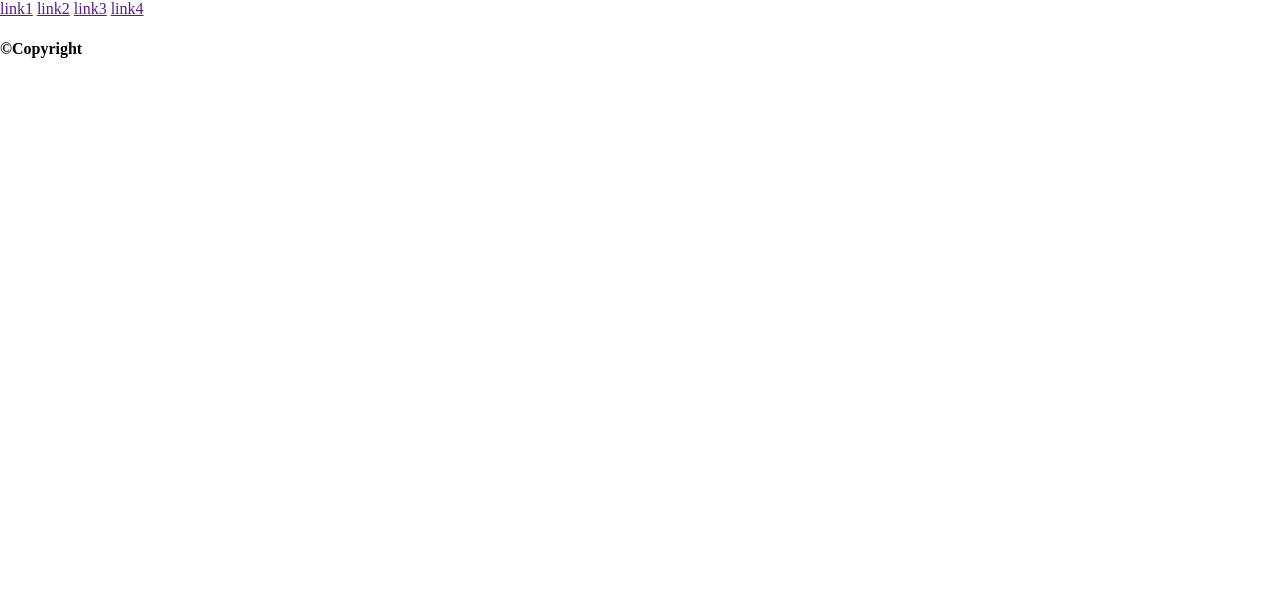
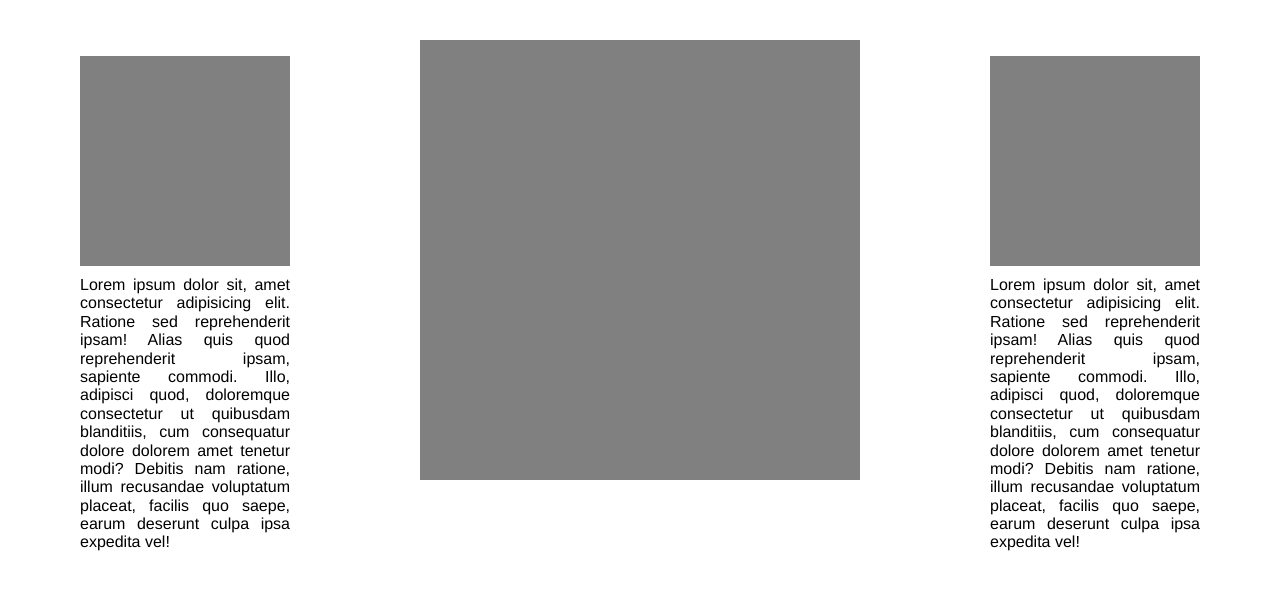
Before and after one commit to Singthestone/Carlos-martes, a plain HTML site: page index.html in a window 1280 px wide. Drawn offline with Linux system fonts and the light colour scheme.

Commit message:
Mi ejercicio

```diff
--- a/css/index.css
+++ b/css/index.css
@@ -1,3 +1,28 @@
-/* *********************************** */
-/* *** Estilos SOLO para index.html *** */
-/* *********************************** */
+nav {
+    display: flex;
+    justify-content: space-between;
+    align-items: flex-start;
+}
+
+.sq1,
+.sq2,
+.sq3 {
+    background: grey;
+}
+
+.sq1,
+.sq3 {
+    width: 210px;
+    height: 210px;
+}
+
+.sq2 {
+    width: 440px;
+    height: 440px;
+}
+
+figcaption {
+    margin-top: 10px;
+    width: 210px;
+    text-align: justify;
+}
--- a/css/style.css
+++ b/css/style.css
@@ -1,16 +1,20 @@
-/* *********************************** */
-/* *** ESTILOS GENERALES *** */
 /* *********************************** */
 
+
+/* *** ESTILOS GENERALES *** */
+
+
+/* *********************************** */
+
+
 /* Tipografía */
+
 @font-face {
     font-family: "";
-    src: url("") format("woof2"),
-         url("") format("woof");
+    src: url("") format("woof2"), url("") format("woof");
 }
 
-/* ******************************** */
-
-/* Colores */
-
-/* ******************************** */
+html {
+    padding: 40px;
+    font-family: Helvetica, sans-serif;
+}
--- a/index.html
+++ b/index.html
@@ -1,9 +1,10 @@
 <!DOCTYPE html>
 <html lang="es">
+
 <head>
     <meta charset="utf-8" />
     <!-- SEO = Básico -->
-    <title></title>
+    <title>Carlos-martes</title>
     <meta name="description" content="" />
     <meta name="viewport" content="width=device-width, initial-scale=1" />
 
@@ -26,16 +27,27 @@
     <!-- Se cambia el tema de algunos navegadores -->
     <meta name="theme-color" content="#fafafa" />
 </head>
+
 <body>
     <!-- *** ESTRUCTURA SEMÁNTICA *** -->
     <!-- Header (encabezado de la página, zona superior) -->
     <header>
         <!-- nav (el navegador de toda la web) -->
         <nav>
-        <a href="" class="link1">link1</a>
-        <a href="" class="link2">link2</a>
-        <a href="" class="link3">link3</a>
-        <a href="" class="link4">link4</a>
+            <figure>
+                <div class="sq1"></div>
+                <figcaption>Lorem ipsum dolor sit, amet consectetur adipisicing elit. Ratione sed reprehenderit ipsam! Alias quis quod reprehenderit ipsam, sapiente commodi. Illo, adipisci quod, doloremque consectetur ut quibusdam blanditiis, cum consequatur dolore
+                    dolorem amet tenetur modi? Debitis nam ratione, illum recusandae voluptatum placeat, facilis quo saepe, earum deserunt culpa ipsa expedita vel!</figcaption>
+            </figure>
+
+            <div class="sq2"></div>
+
+            <figure>
+                <div class="sq3"></div>
+                <figcaption>Lorem ipsum dolor sit, amet consectetur adipisicing elit. Ratione sed reprehenderit ipsam! Alias quis quod reprehenderit ipsam, sapiente commodi. Illo, adipisci quod, doloremque consectetur ut quibusdam blanditiis, cum consequatur dolore
+                    dolorem amet tenetur modi? Debitis nam ratione, illum recusandae voluptatum placeat, facilis quo saepe, earum deserunt culpa ipsa expedita vel!</figcaption>
+            </figure>
+
         </nav>
     </header>
     <!-- Main (centro de la página, zona central) -->
@@ -44,10 +56,10 @@
     </main>
     <!-- Footer (final de la página, zona inferior) -->
     <footer>
-      <h4>&copy;Copyright</h4>
     </footer>
 
     <!-- *** Google Analytics *** -->
     <script src="https://www.google-analytics.com/analytics.js" async></script>
 </body>
+
 </html>
```
Also changed, not shown: css/reset.css (+29 -0 lines). Lines whose indentation alone changed are shown as unchanged.
